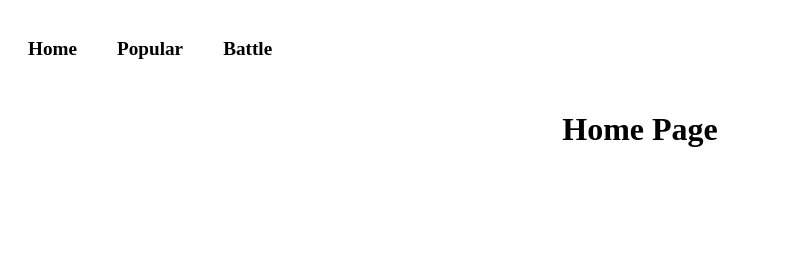
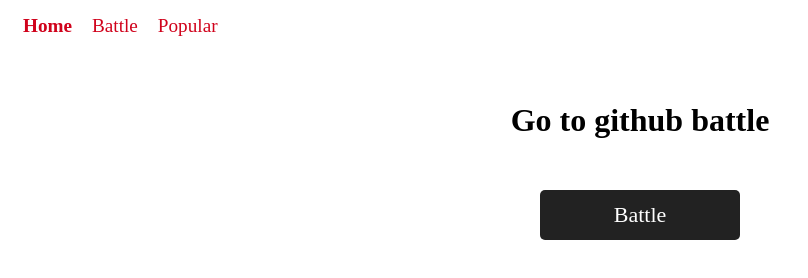
Before and after one commit to remfath/github-battle-react, a React app: page / in a window 1280 px wide. Shown: the whole page, without its empty margins (0-808 px from the left). Built offline with nearby package versions, Linux system fonts and the light colour scheme.

Commit message:
finish nav router and home page

```diff
--- a/app/components/App.css
+++ b/app/components/App.css
@@ -1,3 +1,28 @@
+ul {
+    list-style: none;
+    padding: 0;
+    display: flex;
+}
+
+a {
+    text-decoration: none;
+    color: #d0021b;
+}
+
+.nav {
+    font-size: 120%;
+    margin: 15px;
+}
+
+.nav .active {
+    font-weight: bold;
+}
+
+.nav li {
+    margin-right: 20px;
+}
+
+
 .container {
     margin: 0 auto;
 }
@@ -7,6 +32,7 @@
     display: flex;
     justify-content: center;
     padding: 0;
+    margin-top: 25px;
 }
 
 .lang li {
@@ -33,7 +59,6 @@
     color: darkblue;
     font-weight: bold;
 }
-
 
 .repos {
     display: flex;
@@ -74,7 +99,6 @@
 .repo-name {
     text-decoration: none;
     color: #000;
-    height: 50px;
     overflow: hidden;
     display: flex;
     align-content: center;
@@ -82,19 +106,41 @@
     font-weight: bold;
 }
 
-.nav a {
-    display: inline-block;
-    margin: 30px 20px;
-    text-decoration: none;
-    font-size: 120%;
-    font-weight: bold;
-    color: #000;
-}
-
-.nav a:hover {
-    color: #d0021b;
+.home {
+    display: flex;
+    flex-direction: column;
+    align-items: center;
 }
 
 .home h1 {
-    text-align: center;
+    margin-top: 50px;
 }
+
+.home .battle-link {
+    width: 200px;
+    height: 50px;
+    background: #222;
+    color: #fff;
+    font-size: 22px;
+    display: flex;
+    justify-content: center;
+    align-items: center;
+    margin-top: 30px;
+    border-radius: 5px;
+}
+
+.battle-link:hover {
+    background: #000;
+}
+
+.not-found {
+    width: 100%;
+    height: 200px;
+    display: flex;
+    justify-content: center;
+    align-items: center;
+}
+
+.not-found h1 {
+    color: darkorange;
+}
--- a/app/components/App.js
+++ b/app/components/App.js
@@ -2,11 +2,14 @@
 import Popular from './Popular';
 import Home from './Home';
 import Battle from './Battle';
+import Nav from './Nav';
+import NotFound from './NotFound';
 
 import {
     BrowserRouter as Router,
     Route,
-    Link
+    Link,
+    Switch
 } from 'react-router-dom'
 
 import './App.css';
@@ -14,23 +17,17 @@
 class App extends React.Component {
     render() {
         return (
-            <div>
             <Router>
-                    <div>
-                        <div className="nav">
-                            <Link to="/">Home</Link>
-                            <Link to="/popular">Popular</Link>
-                            <Link to="/battle">Battle</Link>
-                        </div>
-
                 <div className="container">
+                    <Nav/>
+                    <Switch>
                         <Route exact path="/" component={Home}/>
+                        <Route exact path="/battle" component={Battle}/>
                         <Route path="/popular" component={Popular}/>
-                            <Route path="/battle" componet={Battle}/>
-                        </div>
+                        <Route component={NotFound} />
+                    </Switch>
                 </div>
             </Router>
-            </div>
         );
     }
 }
--- a/app/components/Battle.js
+++ b/app/components/Battle.js
@@ -2,7 +2,9 @@
 
 class Battle extends React.Component {
     render() {
-        return <h1>Battle Page</h1>
+        return(
+            <h1>Battle Page</h1>
+        )
     }
 }
 
--- a/app/components/Home.js
+++ b/app/components/Home.js
@@ -1,11 +1,13 @@
 import React from 'react';
+import { Link } from 'react-router-dom';
 import './App.css'
 
 class Home extends React.Component {
     render() {
         return (
             <div className="home">
-                <h1>Home Page</h1>
+                <h1>Go to github battle</h1>
+                <Link to="/battle" className="battle-link">Battle</Link>
             </div>
         );
     }
--- /dev/null
+++ b/app/components/Nav.js
@@ -0,0 +1,28 @@
+import React from 'react';
+import { NavLink } from 'react-router-dom';
+
+class Nav extends React.Component {
+    render() {
+        return (
+            <ul className="nav">
+                <li>
+                    <NavLink exact activeClassName="active" to="/">
+                        Home
+                    </NavLink>
+                </li>
+                <li>
+                    <NavLink activeClassName="active" to="/battle">
+                        Battle
+                    </NavLink>
+                </li>
+                <li>
+                    <NavLink activeClassName="active" to="/popular">
+                        Popular
+                    </NavLink>
+                </li>
+            </ul>
+        );
+    }
+}
+
+export default Nav;
--- /dev/null
+++ b/app/components/NotFound.js
@@ -0,0 +1,13 @@
+import React from 'react';
+
+class NotFound extends React.Component {
+    render() {
+        return (
+            <div className="not-found">
+                <h1>Oops, page not found</h1>
+            </div>
+        );
+    }
+}
+
+export default NotFound;
--- a/app/components/Popular.js
+++ b/app/components/Popular.js
@@ -3,7 +3,7 @@
 import api from '../utils/api';
 
 function SelectLanguage(props) {
-    const languages = ['All', 'PHP', 'JavaScript', 'Python', 'Java', 'C', 'Go'];
+    const languages = ['All', 'PHP', 'JavaScript', 'Python', 'Java', 'C', 'Go', 'Ruby'];
 
     return (
         <ul className="lang">
@@ -35,6 +35,7 @@
                         <div className="repo-rank">#{index + 1}</div>
                         <img className="repo-avatar" src={repo.owner.avatar_url} alt={repo.full_name}/>
                         <a className="repo-name" href={ repo.html_url }>{ repo.name }</a>
+                        <a href={repo.owner.html_url} className="repo-author">@{repo.owner.login}</a>
                         <div className="repo-stars">{ repo.stargazers_count } stars</div>
                     </li>
                 );
--- a/webpack.config.js
+++ b/webpack.config.js
@@ -5,7 +5,8 @@
     entry: './app/index.js',
     output: {
         path: path.resolve(__dirname, 'dist'),
-        filename: 'index.bundle.js'
+        filename: 'index.bundle.js',
+        publicPath: '/'
     },
     module: {
         rules: [
@@ -19,6 +20,9 @@
             }
         ]
     },
+    devServer: {
+      historyApiFallback: true
+    },
     plugins: [
         new HtmlWebpackPlugin({
             template: 'app/index.html'
```
Lines whose indentation alone changed are shown as unchanged.
